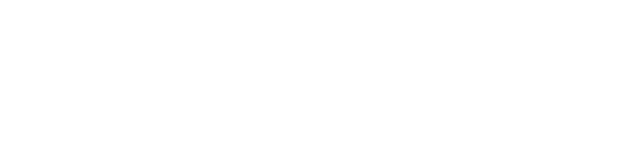
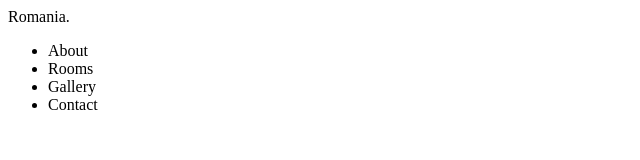
Before and after one commit to Rouche01/hng-hotels-romania, a plain HTML site: page index.html in a window 1280 px wide. Shown: the whole page, without its empty margins (0-640 px from the left). Drawn offline with Linux system fonts and the light colour scheme.

Commit message:
working on index navigation

```diff
--- a/index.html
+++ b/index.html
@@ -1,11 +1,24 @@
 <!DOCTYPE html>
 <html lang="en">
 <head>
-    <meta charset="UTF-8">
-    <meta name="viewport" content="width=device-width, initial-scale=1.0">
-    <title>Romania</title>
+  <meta charset="UTF-8">
+  <meta name="viewport" content="width=device-width, initial-scale=1.0">
+  <title>Romania</title>
 </head>
 <body>
+  <header>
+    <nav>
+      <div><a>Romania.</a></div>
+      <ul class="main-nav">
+        <li><a>About</a></li>
+        <li><a>Rooms</a></li>
+        <li><a>Gallery</a></li>
+        <li><a>Contact</a></li>
+      </ul>
+    </nav>
+  </header>
+  <section id="hero">
 
+  </section>
 </body>
 </html>
```
